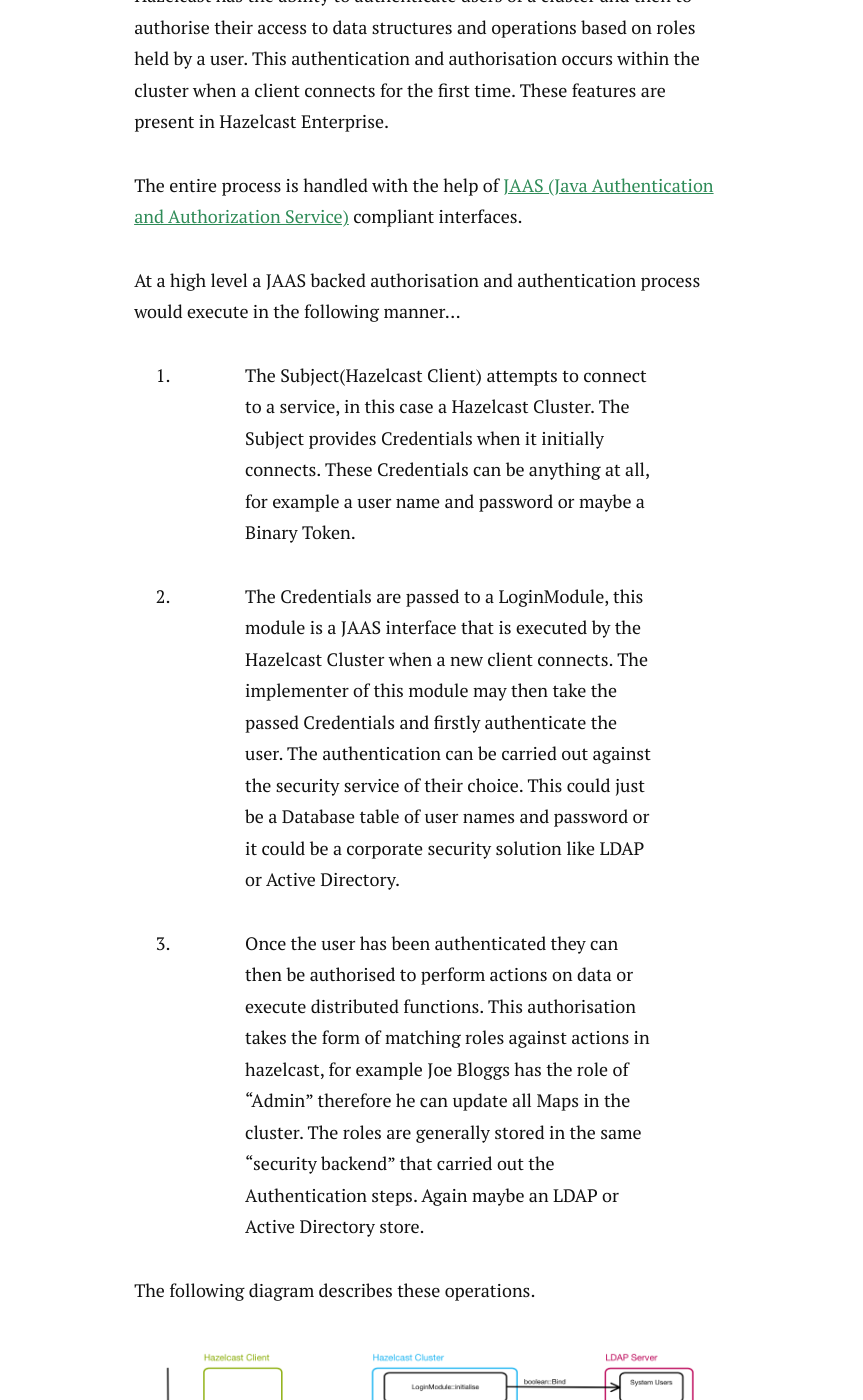
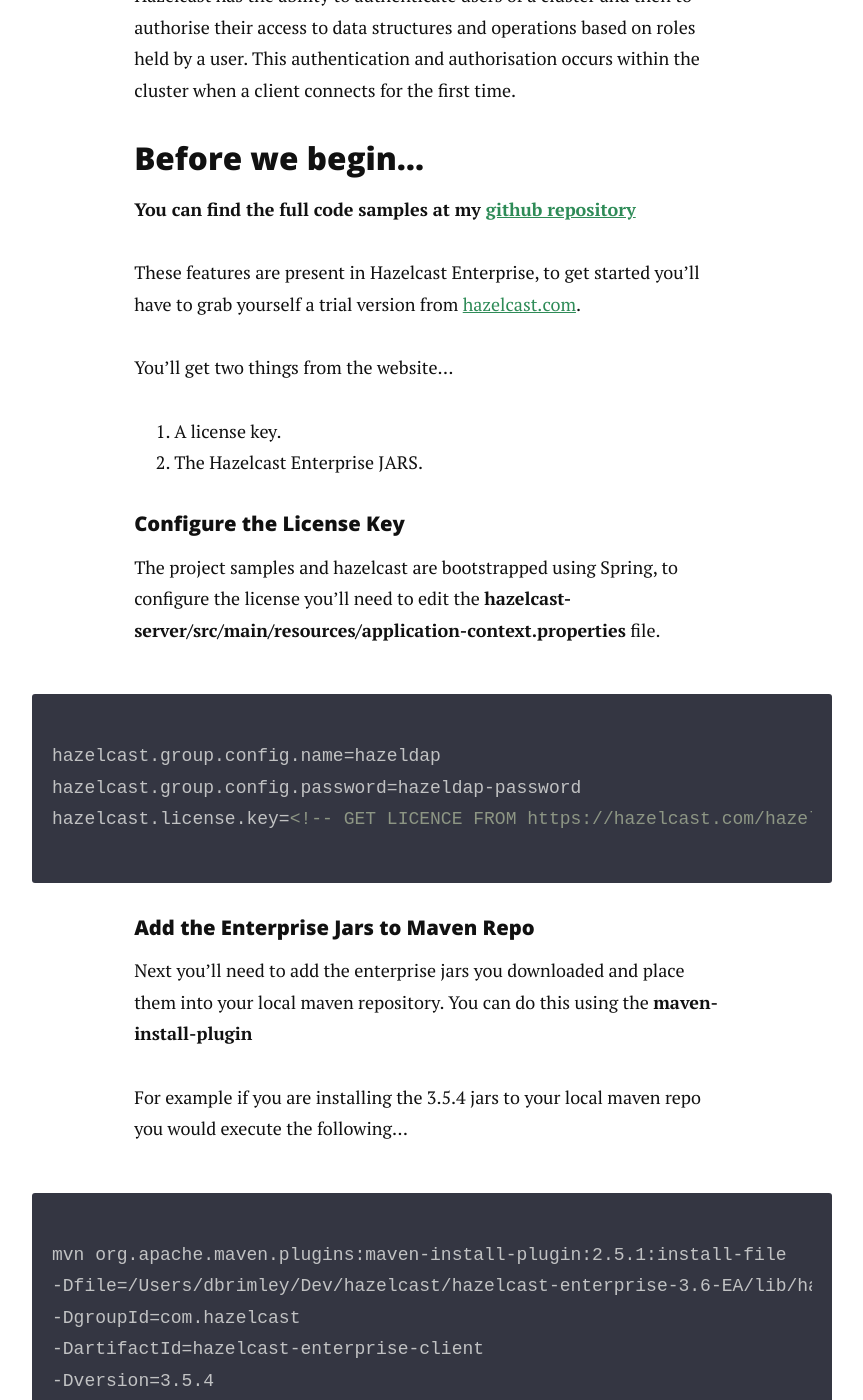
Before and after one commit to dbrimley/dbrimley.github.io, a Jekyll site: the page built from _posts/2015-12-16-hazelcast-ldap-security.md, in a window 1280 px wide and 1400 px high, scrolled down 752 px. Shown: the whole window, without its empty margins (208-1071 px from the left). Built offline with Jekyll 4.4.1, drawn with Linux system fonts in a browser that asks for light colours; nearby versions of some CDN libraries; Markdown is read by kramdown in place of the engine named in the settings; some of the changed text lies outside the part shown.

Commit message:
More Code

```diff
--- a/_posts/2015-12-16-hazelcast-ldap-security.md
+++ b/_posts/2015-12-16-hazelcast-ldap-security.md
@@ -10,7 +10,54 @@
 date: 2015-12-16T13:33:13+00:00
 ---
 
-Hazelcast has the ability to authenticate users of a cluster and then to authorise their access to data structures and operations based on roles held by a user.  This authentication and authorisation occurs within the cluster when a client connects for the first time.  These features are present in Hazelcast Enterprise.
+Hazelcast has the ability to authenticate users of a cluster and then to authorise their access to data structures and operations based on roles held by a user.  This authentication and authorisation occurs within the cluster when a client connects for the first time.
+
+### Before we begin...
+
+**You can find the full code samples at my [github repository](http://github.com/dbrimley/hazeldap)**
+
+These features are present in Hazelcast Enterprise, to get started you'll have to grab yourself a trial version from [hazelcast.com](https://hazelcast.com/hazelcast-enterprise-download/trial/).
+
+You'll get two things from the website...
+
+1. A license key.
+2. The Hazelcast Enterprise JARS.
+
+#### Configure the License Key
+
+The project samples and hazelcast are bootstrapped using Spring, to configure the license you'll need to edit the **hazelcast-server/src/main/resources/application-context.properties** file.
+
+{% highlight xml %}
+hazelcast.group.config.name=hazeldap
+hazelcast.group.config.password=hazeldap-password
+hazelcast.license.key=<!-- GET LICENCE FROM https://hazelcast.com/hazelcast-enterprise-download/trial/ -->
+{% endhighlight %}
+
+#### Add the Enterprise Jars to Maven Repo
+
+Next you'll need to add the enterprise jars you downloaded and place them into your local maven repository.  You can do this using the **maven-install-plugin**
+
+For example if you are installing the 3.5.4 jars to your local maven repo you would execute the following...
+
+{% highlight xml %}
+mvn org.apache.maven.plugins:maven-install-plugin:2.5.1:install-file
+-Dfile=/Users/dbrimley/Dev/hazelcast/hazelcast-enterprise-3.6-EA/lib/hazelcast-enterprise-client-3.5.4.jar
+-DgroupId=com.hazelcast
+-DartifactId=hazelcast-enterprise-client
+-Dversion=3.5.4
+-Dpackaging=jar
+-DlocalRepositoryPath=/Users/myName/.m2/repository
+
+mvn org.apache.maven.plugins:maven-install-plugin:2.5.1:install-file
+-Dfile=/Users/dbrimley/Dev/hazelcast/hazelcast-enterprise-3.5.4/lib/hazelcast-enterprise-3.5.4.jar
+-DgroupId=com.hazelcast
+-DartifactId=hazelcast-enterprise
+-Dversion=3.5.4
+-Dpackaging=jar
+-DlocalRepositoryPath=/Users/myName/.m2/repository
+{% endhighlight %}
+
+### Introduction to Hazelcaast & JAAS
 
 The entire process is handled with the help of [JAAS (Java Authentication and Authorization Service)](https://en.wikipedia.org/wiki/Java_Authentication_and_Authorization_Service) compliant interfaces.
 
@@ -60,3 +107,71 @@
 clientConfig.getCredentials().setEndpoint(thisClientIP);
 HazelcastInstance hazelcastInstance = HazelcastClient.newHazelcastClient(clientConfig);
 {% endhighlight %}
+
+## Enter the JAAS LoginModule!
+
+It's time to introduce the [LoginModule](http://docs.oracle.com/javase/7/docs/technotes/guides/security/jaas/JAASLMDevGuide.html) and configure the Hazelcast Cluster to use it when a client connects.
+
+You can have multiple LoginModules chained together, in this example we've configured just one using Spring Beans...
+
+{% highlight xml %}
+    <bean id="hazelcast.instance" class="com.hazelcast.core.Hazelcast" factory-method="newHazelcastInstance">
+        <constructor-arg>
+            <bean class="com.hazelcast.config.Config">
+                ...
+                <property name="securityConfig">
+                    <bean class="com.hazelcast.config.SecurityConfig">
+                        <property name="enabled" value="true"/>
+                        <property name="clientLoginModuleConfigs">
+                            <list>
+                                <bean class="com.hazelcast.config.LoginModuleConfig">
+                                    <property name="className"
+                                              value="com.craftedbytes.hazelcast.security.ClientLoginModule"/>
+                                    <property name="usage" value="REQUIRED"/>
+                                    <property name="properties">
+                                        <map>
+                                            <entry key="userStore" value-ref="userStore"/>
+                                        </map>
+                                    </property>
+                                </bean>
+                            </list>
+                        </property>
+                        ...
+                    </bean>
+                </property>
+            </bean>
+        </constructor-arg>
+    </bean>
+{% endhighlight %}
+
+
+#### Initialize
+
+Hazelcast first calls the initialize method, this called when the client connection is detected.  Hazelcast passes 4 classes.
+
+1. **Subject** : Is the class that will be populated with Principals (e.g. Roles) upon successful login.
+2. **CallbackHandler** : Is used to retrieve the Credentials passed by the client.
+3. **SharedState** : Is a Map that can be used to pass state between different LoginModules
+4. **Options** : Is used in this instances to pass in helper classes tot he LoginModule, in our case we will be passing in the UserStore which in turn connects to our LDAP server.
+
+{% highlight java %}
+public void initialize(Subject subject,
+                       CallbackHandler callbackHandler,
+                       Map<String, ?> sharedState,
+                       Map<String, ?> options) {
+    this.subject = subject;
+    this.callbackHandler = callbackHandler;
+    this.userStore = (UserStore) options.get("userStore");
+}
+{% endhighlight %}
+
+### Lifecycle Phases
+
+As mentioned above the LoginModule interface has distinct lifecycle methods that are called by Hazelcast.
+
+1. login
+2. commit
+3. abort
+4. logout
+
+We'll look at each of these phases next.
```
